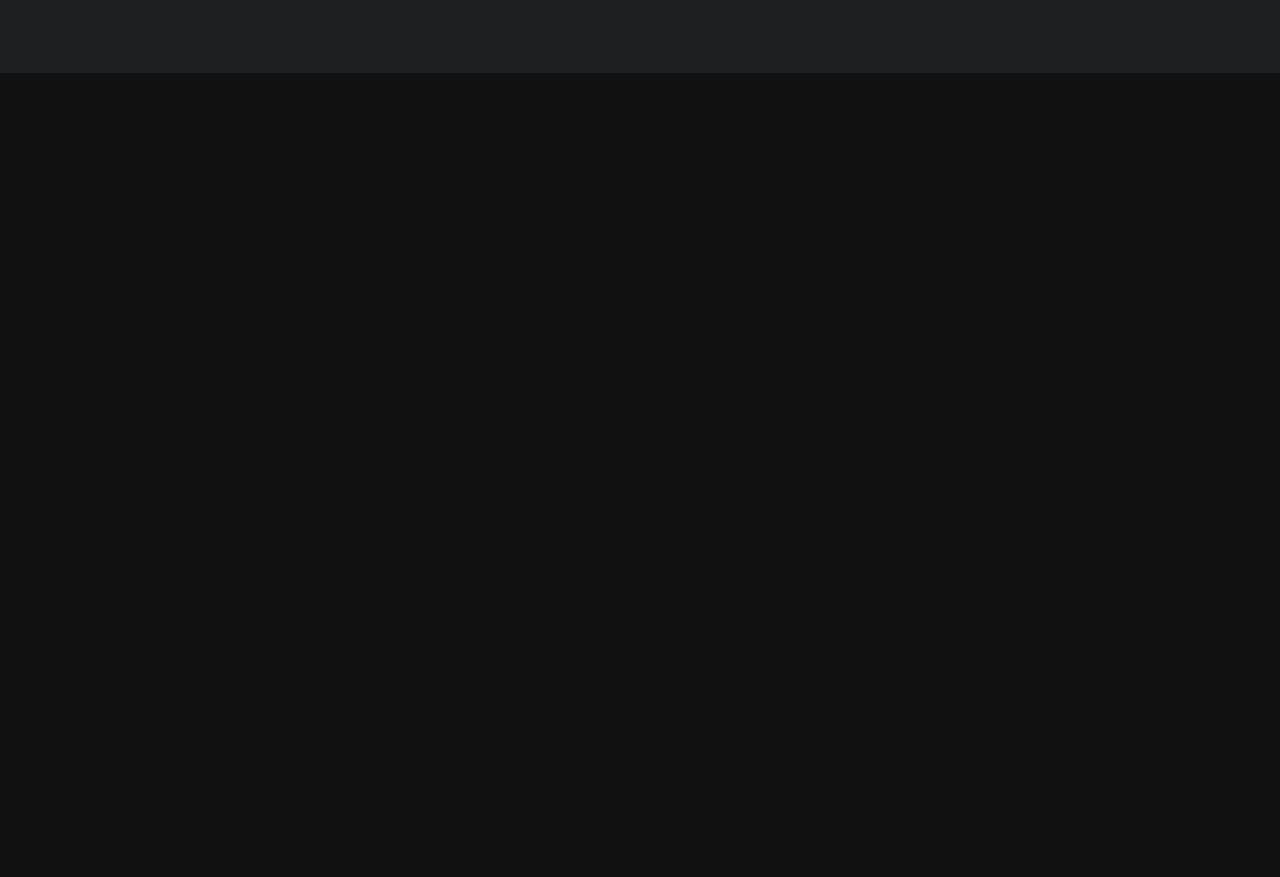
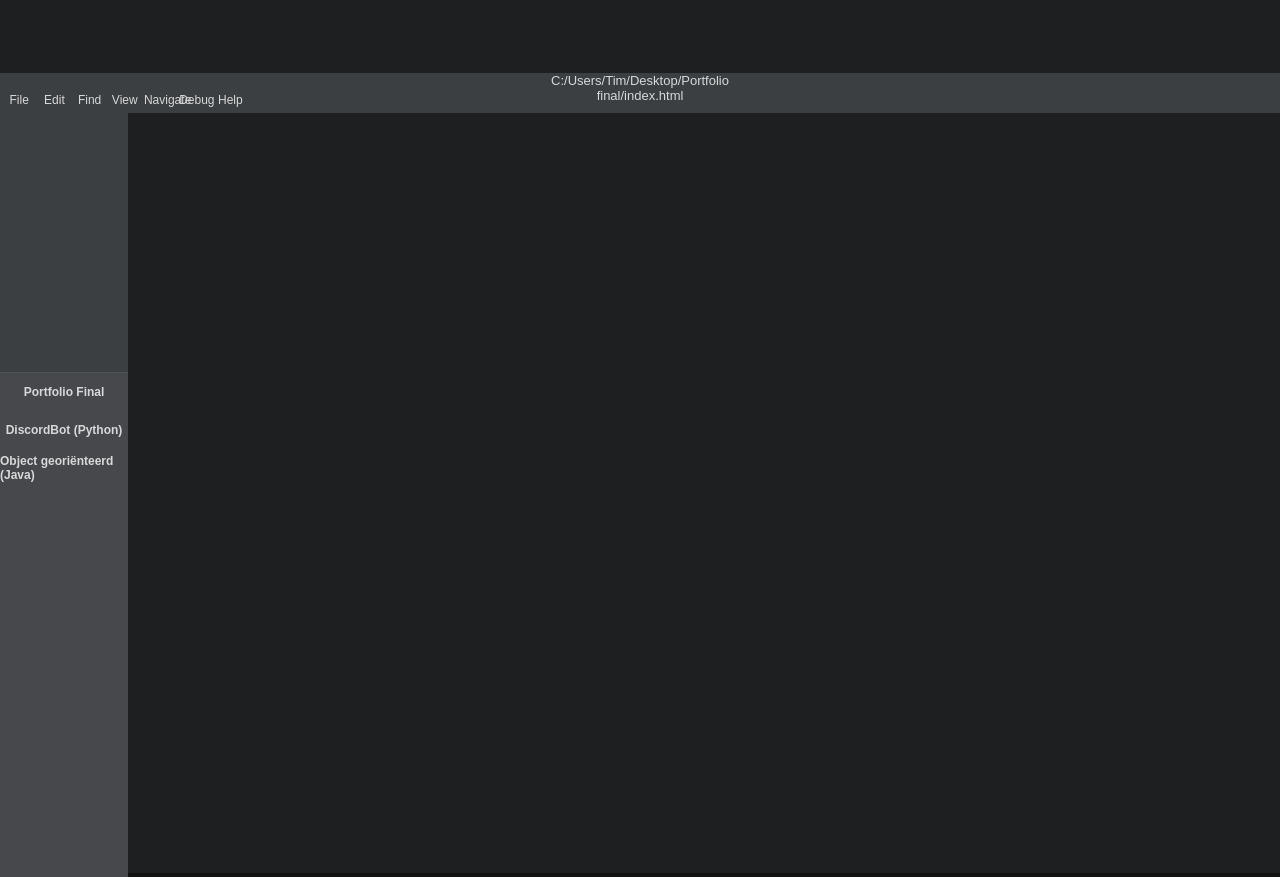
Before and after one commit to timdeplatvis111/PortfolioSite, a plain HTML site: page index.html in a window 1280 px wide. Shown: the part 1527-2404 px from the top of the page. Drawn offline with nearby package versions, Linux system fonts and the light colour scheme; a script that the page names is missing.

Commit message:
Blok2 aangepast

```diff
--- a/css/blok2.css
+++ b/css/blok2.css
@@ -6,5 +6,92 @@
 
 #Blok2-container
 {
+    width: 100%;
+    height: 100%;
+    margin: 0 auto;
+    background-color: #1D1F21;
+}
+
+#Blok2-container-code-sidebar
+{
+    width: 10%;
+    height: 90%;
+}
+
+#Blok2-container-code-bovenbar
+{
+    width: 100%;
+    height: 5%;
+    background-color: #3C3F41;
+}
+
+#Blok2-container-code-bovenbar-files
+{
+    margin: 0 auto;
+    width: 40%;
+    height: 50%;
+}
+
+#Blok2-container-code-bovenbar-help
+{
+    width: 25%;
+    height: 50%;
+}
+
+#Blok2-container-code-bovenbar-help li
+{
+    width: 10%;
+    height: 100%;
+    float: left;
+    color: #D7D8D9;
+    margin-left: 1%;
+    text-align: center;
+}
+
+#Blok2-container-code-bovenbar-files p
+{
+    color: #D7D8D9;
+    width: 50%;
+    font-size: 13px;
+    margin: 0 auto;
+    text-align: center;
+}
+
+#Blok2-container-code-sidebar-boven
+{
+    width: 100%;
+    height: 36%;
+    background-color: #3C3F41;
+}
+
+#Blok2-container-code-sidebar-beneden
+{
+    width: 100%;
+    height: 70%;
+    background-color: #47484B;
+    border-top-width: 1px;
+    border-top-color: #505153;
+    border-top-style: solid;
+}
+
+#Blok2-container-code-sidebar-beneden h1
+{
+    width: 100%;
+    height: 7.5%;
+    font-size: 12px;
+    color: #D7D8D9;
+    display: flex;
+    justify-content: center;
+    align-items: center;
+}
+
+#Blok2-container-code-sidebar-boven-portfolio
+{
+    width: 100%;
+    height: 100%;
+}
+
+#Blok2-container-code-sidebar-beneden h1#PortfolioFinal
+{
 
 }
--- a/index.html
+++ b/index.html
@@ -26,7 +26,7 @@
     <script type="text/javascript" src="css/jquery-3.2.1.min.js"> </script>
     <script type="text/javascript" src="css/jquery.scrollify.js"> </script>
     <script src="https://cdnjs.cloudflare.com/ajax/libs/particlesjs/2.2.2/particles.min.js"></script>
-    <script src="//cdnjs.cloudflare.com/ajax/libs/highlight.js/9.12.0/highlight.min.js"></script>
+    <script src="https://cdnjs.cloudflare.com/ajax/libs/highlight.js/9.12.0/highlight.min.js"></script>
 
 <!-- count particles
 <div class="count-particles">
@@ -121,11 +121,50 @@ hello.sayHi
     </div>
 </section>
 
-<section class="blok2" data-section-name="blok2">
-    <div id="blok2">
-        <div id="blok2-container">
+<section class="Blok2" data-section-name="blok2">
+    <div id="Blok2">
+        <div id="Blok2-container">
+            <div id="Blok2-container-code-bovenbar">
+                <div id="Blok2-container-code-bovenbar-files">
+                    <p> C:/Users/Tim/Desktop/Portfolio final/index.html</p>
+                </div>
 
+                <div id="Blok2-container-code-bovenbar-help">
+                    <li> File </li>
+                    <li> Edit </li>
+                    <li> Find </li>
+                    <li> View </li>
+                    <li> Navigate </li>
+                    <li> Debug </li>
+                    <li> Help </li>
+                </div>
+            </div>
+            <div id="Blok2-container-code-sidebar">
+                <div id="Blok2-container-code-sidebar-boven">
+                    <div id="Blok2-container-code-sidebar-boven-portfolio">
 
+                    </div>
+
+                    <div id="Blok2-container-code-sidebar-boven-discordbot">
+
+                    </div>
+
+                    <div id="Blok2-container-code-sidebar-boven-java">
+
+                    </div>
+                </div>
+
+                <!-- Hier een menu waar je projecten kan kiezen, zoals als je klikt op Portfolio Final krijg je de portfolio files in de bovenbar waar je files kan kiezen om te lezen.
+
+                Ook: Zorg dat als je scrolled naar de Blok1 dat dan pas de tekst verschijnt zodat de animation pas triggered als je het ziet.
+                -->
+
+                <div id="Blok2-container-code-sidebar-beneden">
+                    <h1 id = "PortfolioFinal"> Portfolio Final </h1>
+                    <h1 id = "DiscordBot"> DiscordBot (Python) </h1>
+                    <h1 id = "Java"> Object georiënteerd (Java) </h1>
+                </div>
+            </div>
         </div>
     </div>
 </section>
@@ -178,6 +217,15 @@ hello.sayHi
 
     </script>
 
+    <script>
+    $("#Blok2-container-code-sidebar-beneden h1#PortfolioFinal").click(function()
+    {
+        $("#Blok2").hide();
+    });
+
+
+    </script>
+
     <script>hljs.initHighlightingOnLoad();</script>
 
 </body>
```
